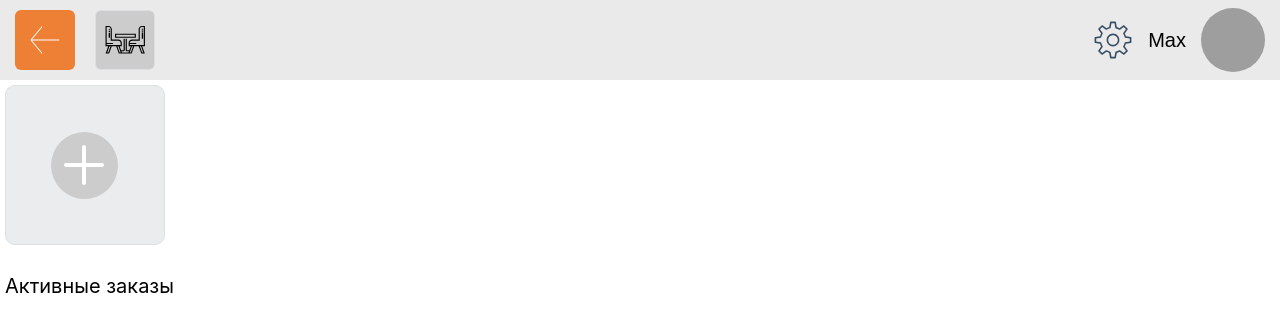
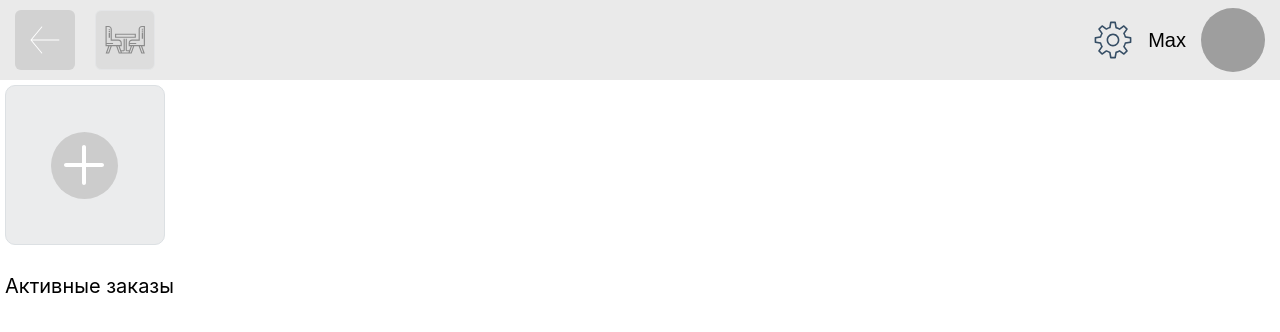
Before and after one commit to agolovchuk/coffeetoro, a React (Create React App) app: page /#/orders in a window 1280 px wide. Shown: the top 332 px of the page. Built offline with nearby package versions, Linux system fonts and the light colour scheme; grey boxes are pictures that could not be loaded; what io-ts would draw is missing.

Commit message:
Add sentry

```diff
--- a/package.json
+++ b/package.json
@@ -4,6 +4,7 @@
   "private": true,
   "dependencies": {
     "@reduxjs/toolkit": "^1.2.5",
+    "@sentry/browser": "^5.12.5",
     "classnames": "^2.2.6",
     "connected-react-router": "6.6.1",
     "final-form": "^4.18.7",
--- a/src/components/Layouts/header/header.module.css
+++ b/src/components/Layouts/header/header.module.css
@@ -25,3 +25,6 @@
   background-size: contain;
   margin-left: 20px;
 }
+.active {
+  opacity: 0.4;
+}
--- a/src/components/Layouts/header/index.tsx
+++ b/src/components/Layouts/header/index.tsx
@@ -20,9 +20,14 @@ function Header({ onBack, location, user }: Props) {
         type="button"
         className={cx(styles.btn, styles.back)}
         onClick={onBack}
-        disabled={location.pathname === '/'}
+        disabled={location.pathname === '/orders'}
       />
-      <NavLink to="/orders" exact className={cx(styles.btn, styles.orders)} />
+      <NavLink
+        to="/orders"
+        exact
+        className={cx(styles.btn, styles.orders)}
+        activeClassName={styles.active}
+      />
       <Profile
         className={styles.profile}
         user={user}
--- a/src/db/middlware.ts
+++ b/src/db/middlware.ts
@@ -55,6 +55,8 @@ export default function idbMiddlware() {
                   prices
                 })
               )
+            } else {
+              dispatch(replace('/'));
             }
           };
           const ordersRequest = transaction.objectStore(C.TABLE.orders.name).get(action.payload.id);
--- a/src/index.tsx
+++ b/src/index.tsx
@@ -5,12 +5,15 @@ import { createHashHistory as createHistory } from 'history';
 import { ConnectedRouter } from 'connected-react-router';
 import { HashRouter as RouterProvider } from 'react-router-dom';
 import { IntlProvider } from 'react-intl';
+import * as Sentry from '@sentry/browser';
 import configureStore from './domain';
 import { UnitsContext, getValueFromStore } from 'components/Units';
 
 import './index.css';
 import App from './pages';
 import * as serviceWorker from './serviceWorker';
+
+Sentry.init({ dsn: "https://dc6380f693eb40398708c4e33628f825@sentry.io/2413900" });
 
 const history = createHistory();
 
```
Also changed, not shown: 1 other file (tests, documents, lock files or other folders).
